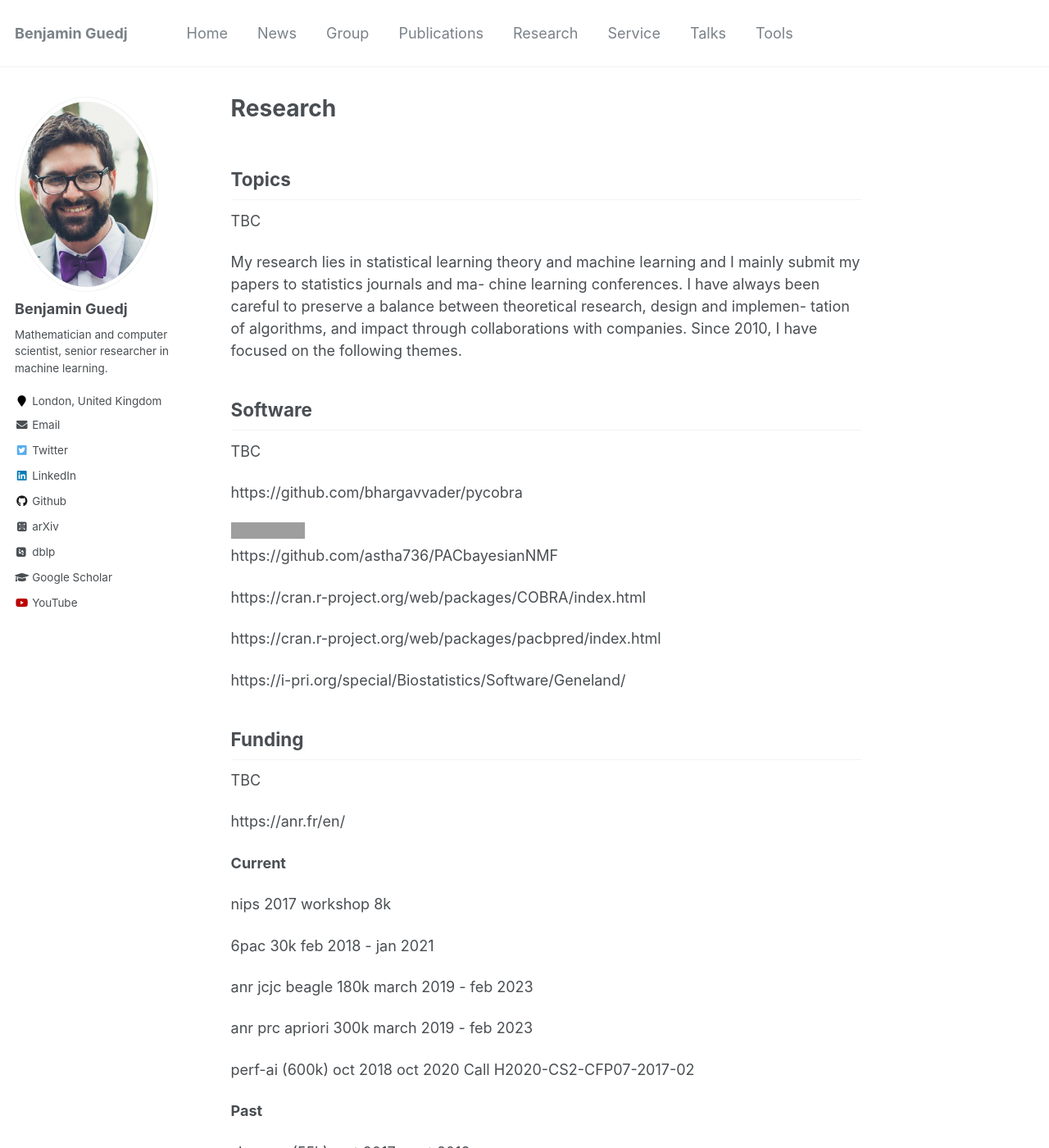
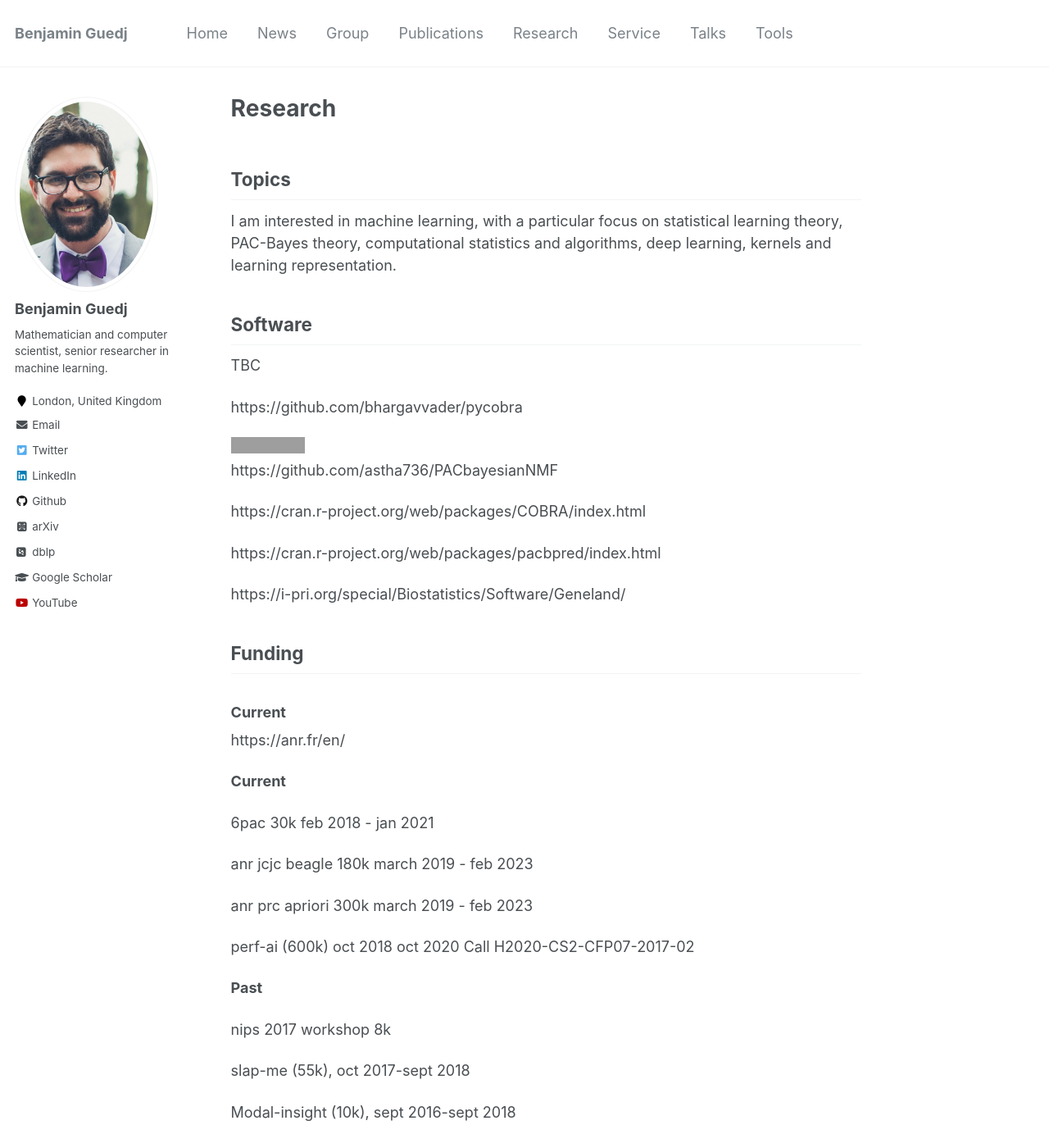
Before and after one commit to bguedj/bguedj.github.io, a Jekyll site: the page built from _pages/research.md, in a window 1280 px wide and 1400 px high. Shown: the whole window at 82% size. Built offline with Jekyll 4.4.1, drawn with Linux system fonts in a browser that asks for light colours; some web fonts are replaced; some of the changed lines change nothing that is shown; some of the changed text lies outside the part shown; grey boxes are pictures that could not be loaded.

Commit message:
research

```diff
--- a/_pages/research.md
+++ b/_pages/research.md
@@ -7,9 +7,7 @@
 
 ## Topics
 
-TBC
-
-My research lies in statistical learning theory and machine learning and I mainly submit my papers to statistics journals and ma- chine learning conferences. I have always been careful to preserve a balance between theoretical research, design and implemen- tation of algorithms, and impact through collaborations with companies. Since 2010, I have focused on the following themes.
+I am interested in machine learning, with a particular focus on statistical learning theory, PAC-Bayes theory, computational statistics and algorithms, deep learning, kernels and learning representation.
 
 ## Software
 
@@ -30,13 +28,13 @@
 
 ## Funding
 
-TBC
+### Current
 
 https://anr.fr/en/
 
 **Current**
 
-nips 2017 workshop 8k
+
 
 6pac 30k feb 2018 - jan 2021
 
@@ -51,6 +49,8 @@
 
 **Past**
 
+nips 2017 workshop 8k
+
 slap-me (55k), oct 2017-sept 2018
 
 Modal-insight (10k), sept 2016-sept 2018
@@ -61,10 +61,10 @@
 
 ## Awards
 
-NeurIPS 2019 best reviewer award (top 5%)
+**Best reviewer award** (top 5%), NeurIPS 2019
 
-ICML 2019 best reviewer award (top 5%)
+**Best reviewer award** (top 5%), ICML 2019
 
-NeurIPS 2018 best reviewer award (top 25%)
+**Best reviewer award** (top 25%), NeurIPS 2018
 
-PEDR Inria (2018--2022)
+**PEDR** (bonus for excellence in research and supervision), Inria (2018--2022)
```
